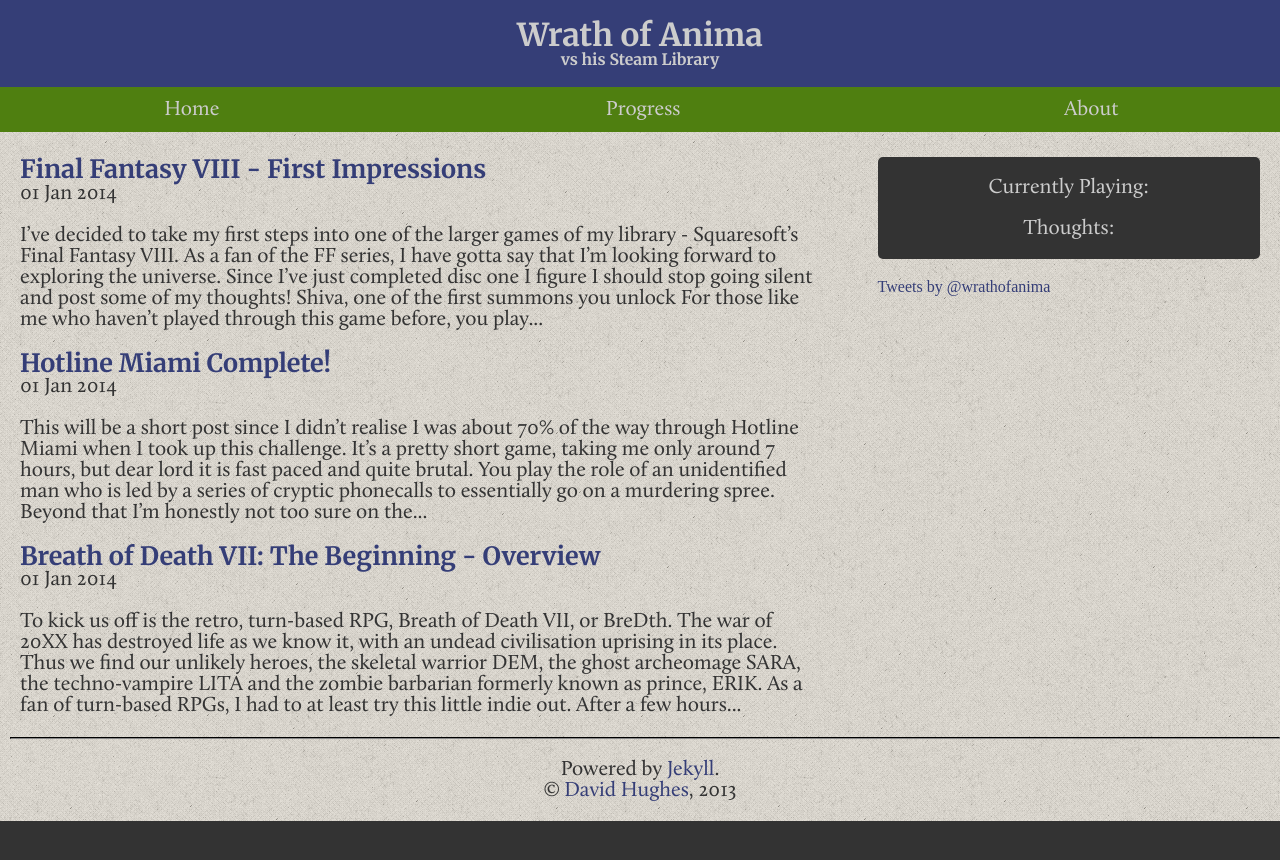
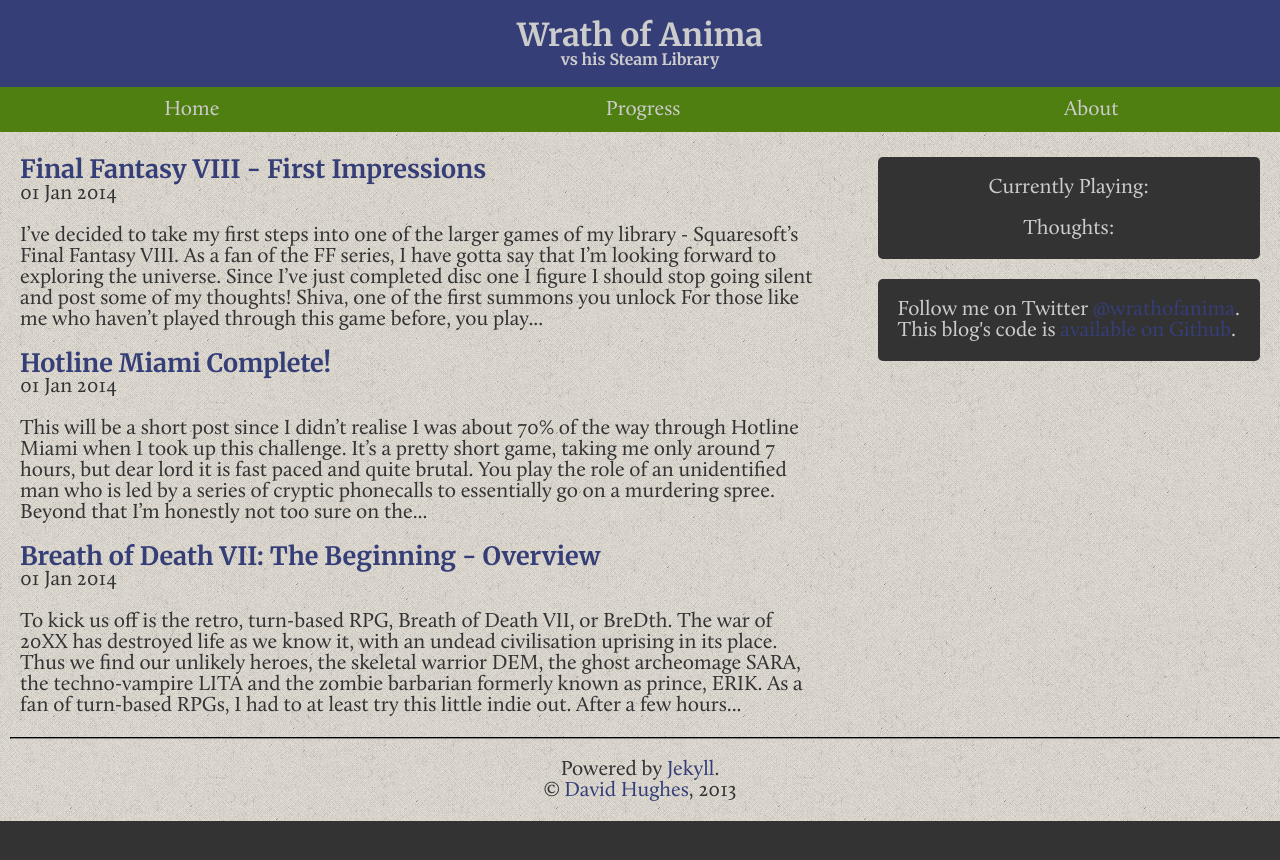
Before and after one commit to DavidHughes/wrathofanima, a Jekyll site: the page built from index.html, in a window 1280 px wide. Shown: the top 860 px of the page. Built offline with Jekyll 4.4.1, drawn with Linux system fonts in a browser that asks for light colours; Markdown is read by kramdown in place of the engine named in the settings; comment, search, counter and statistics services are not loaded.

Commit message:
Changed Twitter feed to links to twitter account & github repo

```diff
--- a/_includes/twitter-block.html
+++ b/_includes/twitter-block.html
@@ -1,2 +1,4 @@
-<a class="twitter-timeline" href="https://twitter.com/wrathofanima" data-widget-id="416581945502339073">Tweets by @wrathofanima</a>
-<script>!function(d,s,id){var js,fjs=d.getElementsByTagName(s)[0],p=/^http:/.test(d.location)?'http':'https';if(!d.getElementById(id)){js=d.createElement(s);js.id=id;js.src=p+"://platform.twitter.com/widgets.js";fjs.parentNode.insertBefore(js,fjs);}}(document,"script","twitter-wjs");</script>
+<div class="aside-block social">
+  <p>Follow me on Twitter <a href="www.twitter.com/wrathofanima">@wrathofanima</a>.</p>
+  <p>This blog's code is <a href="www.github.com/DavidHughes/wrathofanima">available on Github</a>.</p>
+</div>
```
